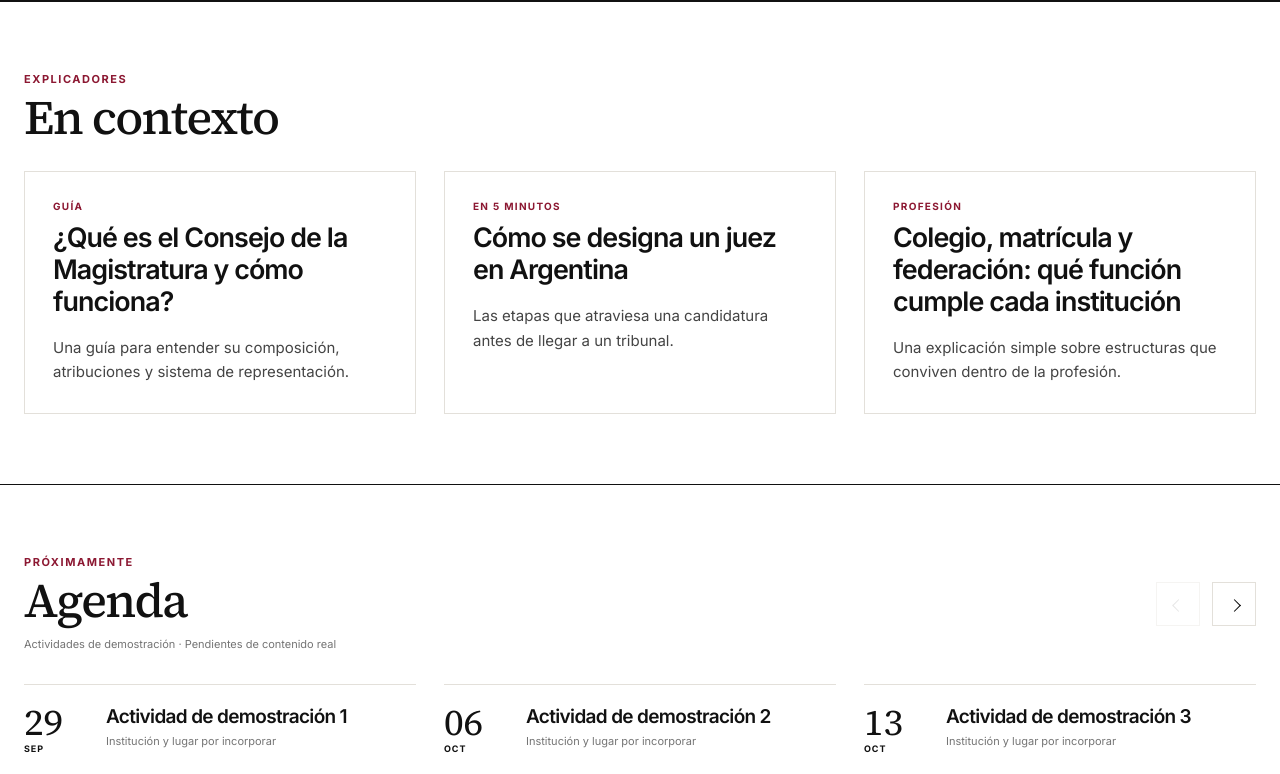
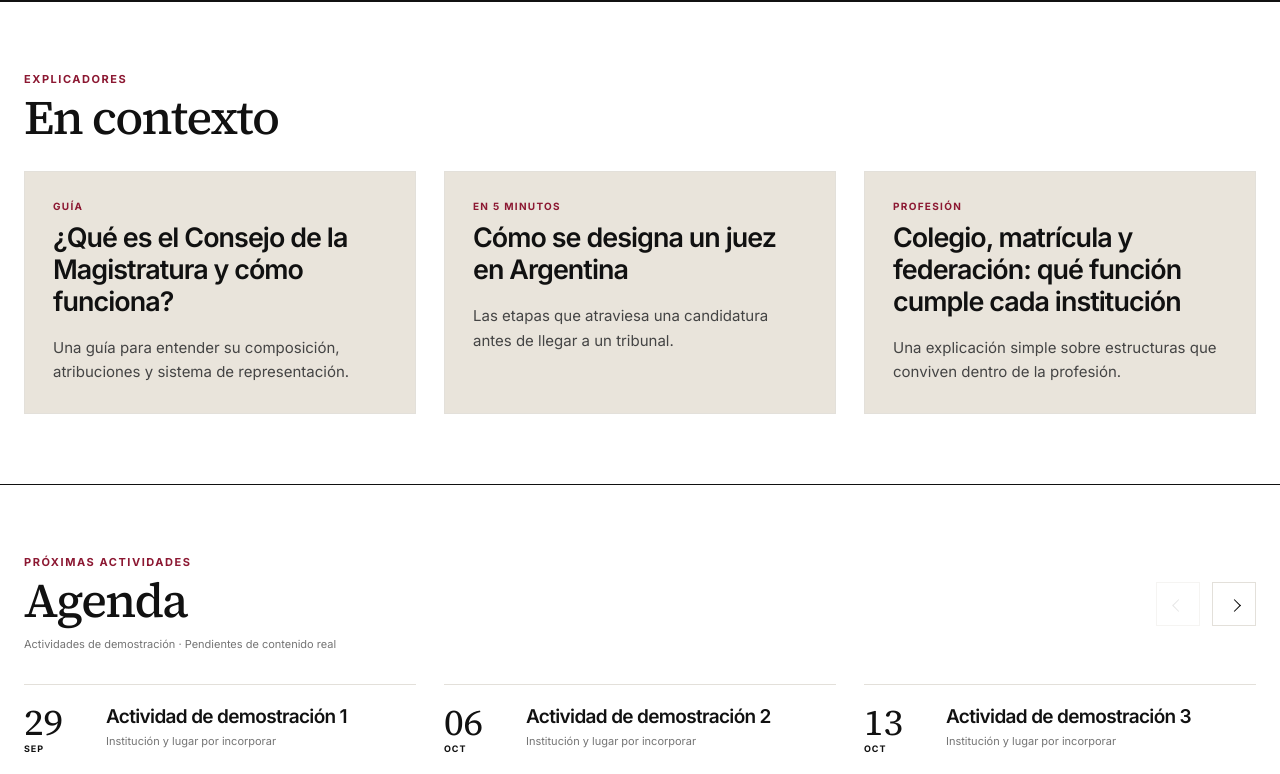
Before and after one commit to ivoo11/infojuridica, a PHP site: page / in a window 1280 px wide. Shown: the part 3023-3797 px from the top of the page. Run offline with PHP 8.4, Linux system fonts and the light colour scheme.

Commit message:
Aclarar Agenda y dar fondo beige a En contexto

```diff
--- a/assets/css/home.css
+++ b/assets/css/home.css
@@ -29,7 +29,7 @@
 
 /* En contexto: tres lecturas con la misma jerarquía. */
 #en-contexto .context-grid { grid-template-columns: repeat(3, minmax(0, 1fr)); gap: 28px; }
-#en-contexto .context-card { min-height: 0; justify-content: flex-start; padding: 28px; background: var(--white); }
+#en-contexto .context-card { min-height: 0; justify-content: flex-start; padding: 28px; background: #e9e4db; }
 #en-contexto .context-card h3 { font-size: clamp(24px, 2.1vw, 30px); line-height: 1.18; margin-bottom: 18px; }
 #en-contexto .context-card .summary { font-size: 15px; line-height: 1.65; }
 @media (max-width: 900px) {
@@ -37,3 +37,6 @@
     #en-contexto .context-card { padding: 24px; }
     #en-contexto .context-card h3 { font-size: 26px; }
 }
+
+.home-agenda .agenda-all-link { display: inline-flex; align-items: center; min-height: 44px; margin-top: 14px; font-size: 13px; text-decoration: underline; text-underline-offset: 4px; }
+.home-agenda .agenda-all-link:focus-visible { outline: 2px solid var(--burgundy); outline-offset: 4px; }
--- a/includes/agenda-home.php
+++ b/includes/agenda-home.php
@@ -10,7 +10,7 @@ $agendaMonths = ['ENE', 'FEB', 'MAR', 'ABR', 'MAY', 'JUN', 'JUL', 'AGO', 'SEP',
 <section class="section home-agenda" id="agenda">
     <div class="container">
         <div class="section-header">
-            <div><div class="section-kicker">Próximamente</div><h2 class="section-title">Agenda</h2><?php if (!ij_live()): ?><p class="home-demo-label">Actividades de demostración · Pendientes de contenido real</p><?php else: ?><a href="/agenda/">Todas las actividades</a><?php endif; ?></div>
+            <div><div class="section-kicker">Próximas actividades</div><h2 class="section-title">Agenda</h2><?php if (!ij_live()): ?><p class="home-demo-label">Actividades de demostración · Pendientes de contenido real</p><?php else: ?><a class="agenda-all-link" href="/agenda/">Todas las actividades</a><?php endif; ?></div>
             <div class="agenda-controls">
                 <button type="button" id="agendaPrevious" aria-label="Actividad anterior" aria-controls="agendaTrack"></button>
                 <button type="button" id="agendaNext" aria-label="Actividad siguiente" aria-controls="agendaTrack"></button>
```
